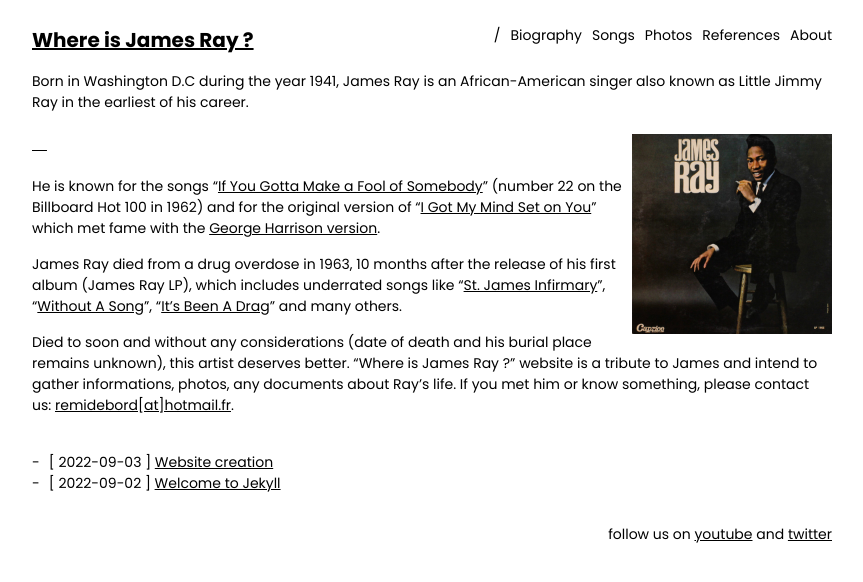
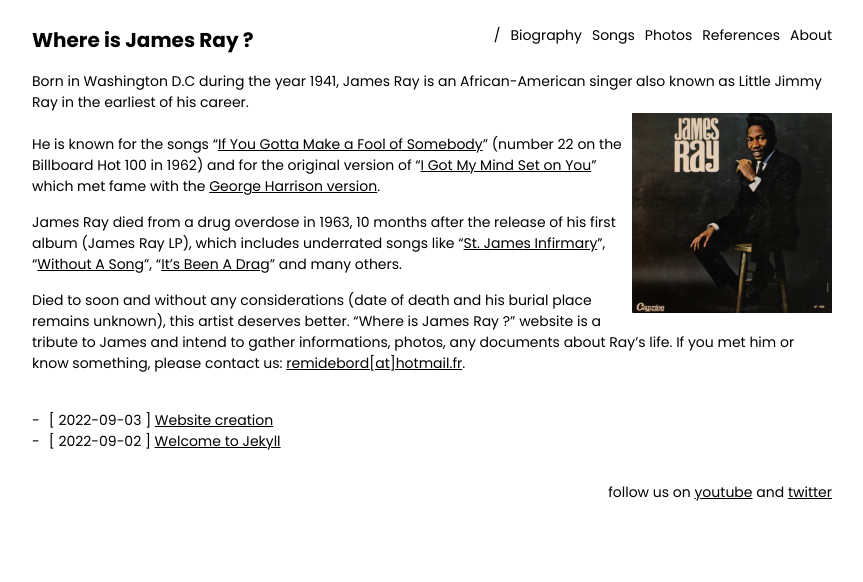
Before and after one commit to jamesraymusic/jamesraymusic.github.io, a Jekyll site: the page built from index.md, in a window 1280 px wide. Shown: the top 582 px of the page, without its empty margins (208-1071 px from the left). Built offline with Jekyll 4.4.1, drawn with Linux system fonts in a browser that asks for light colours.

Commit message:
Remove link and text decoration

```diff
--- a/_sass/base.scss
+++ b/_sass/base.scss
@@ -61,6 +61,7 @@
 .menu ul li a { text-decoration: none;  color: var(--text-color); }
 .menu ul li a:hover { text-decoration: none; color: var(--background-color); background-color: var(--base-color); }
 .menu ul span { font-family: $website-name-font-family; font-size: $website-name-font-size; font-weight: bold; float: left; }
+.menu ul span a { text-decoration: none; }
 
 /**
  * Form
--- a/index.md
+++ b/index.md
@@ -5,9 +5,7 @@
 ---
 
 Born in Washington D.C during the year 1941, James Ray is an African-American singer also known as Little Jimmy Ray in the earliest of his career.
-<a href="{{ site.baseurl }}/uploads/james-ray-lp.jpg">
-    <img src="{{ site.baseurl }}/uploads/james-ray-lp.jpg"/>
-</a>
+<img src="{{ site.baseurl }}/uploads/james-ray-lp.jpg"/>
 He is known for the songs "[If You Gotta Make a Fool of Somebody](https://www.youtube.com/watch?v=sperNZW6A8k)" (number 22 on the Billboard Hot 100 in 1962) and for the original version of "[I Got My Mind Set on You](https://www.youtube.com/watch?v=qSCEie9KqvQ)" which met fame with the [George Harrison version](https://www.youtube.com/watch?v=6ZwjdGSqO0k).
 
 James Ray died from a drug overdose in 1963, 10 months after the release of his first album (James Ray LP), which includes underrated songs like "[St. James Infirmary](https://www.youtube.com/watch?v=lAP2bfSE_2s)", "[Without A Song](https://www.youtube.com/watch?v=vVQ447pzuzU)", "[It's Been A Drag](https://www.youtube.com/watch?v=Z8zyY8Q37fk)" and many others.
```
